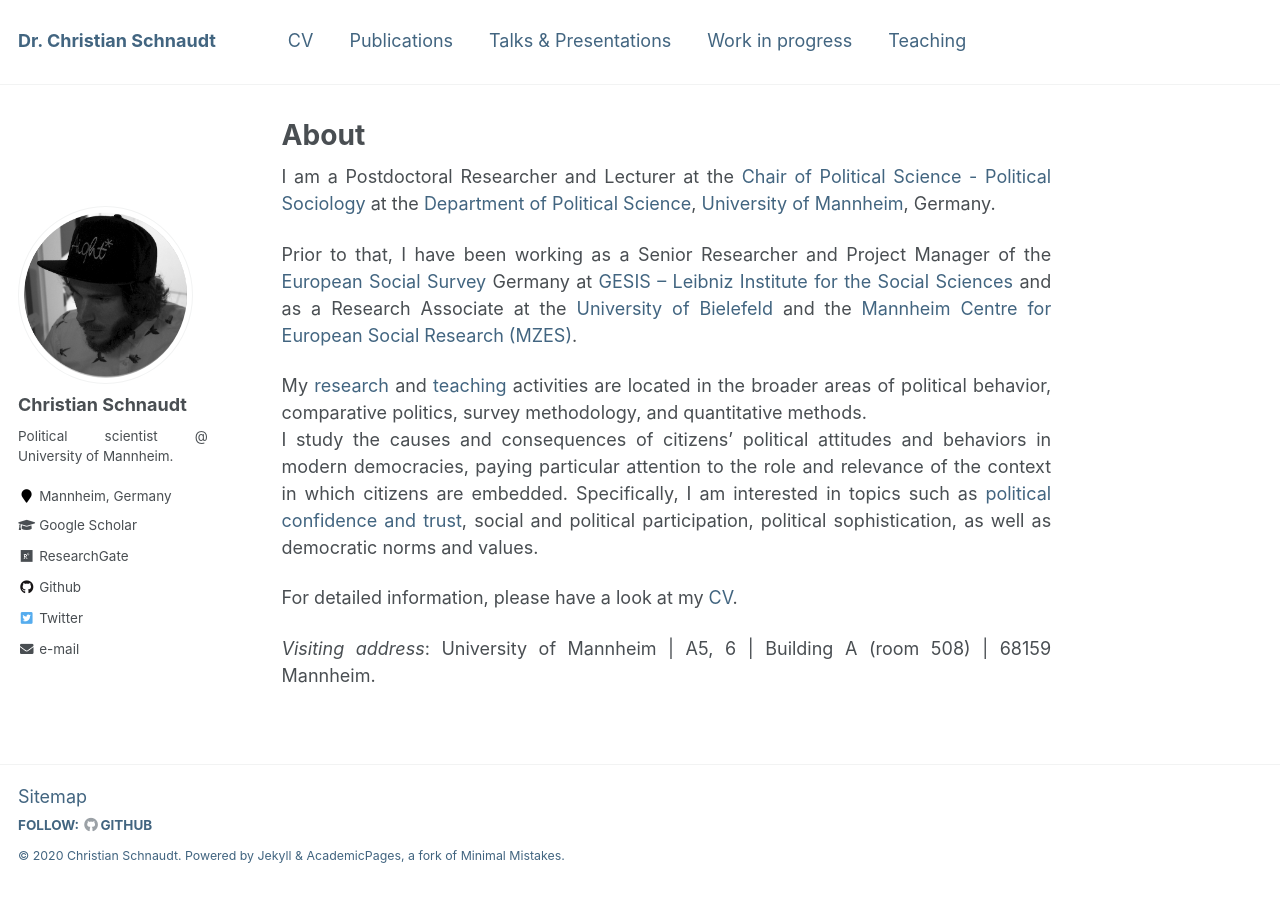
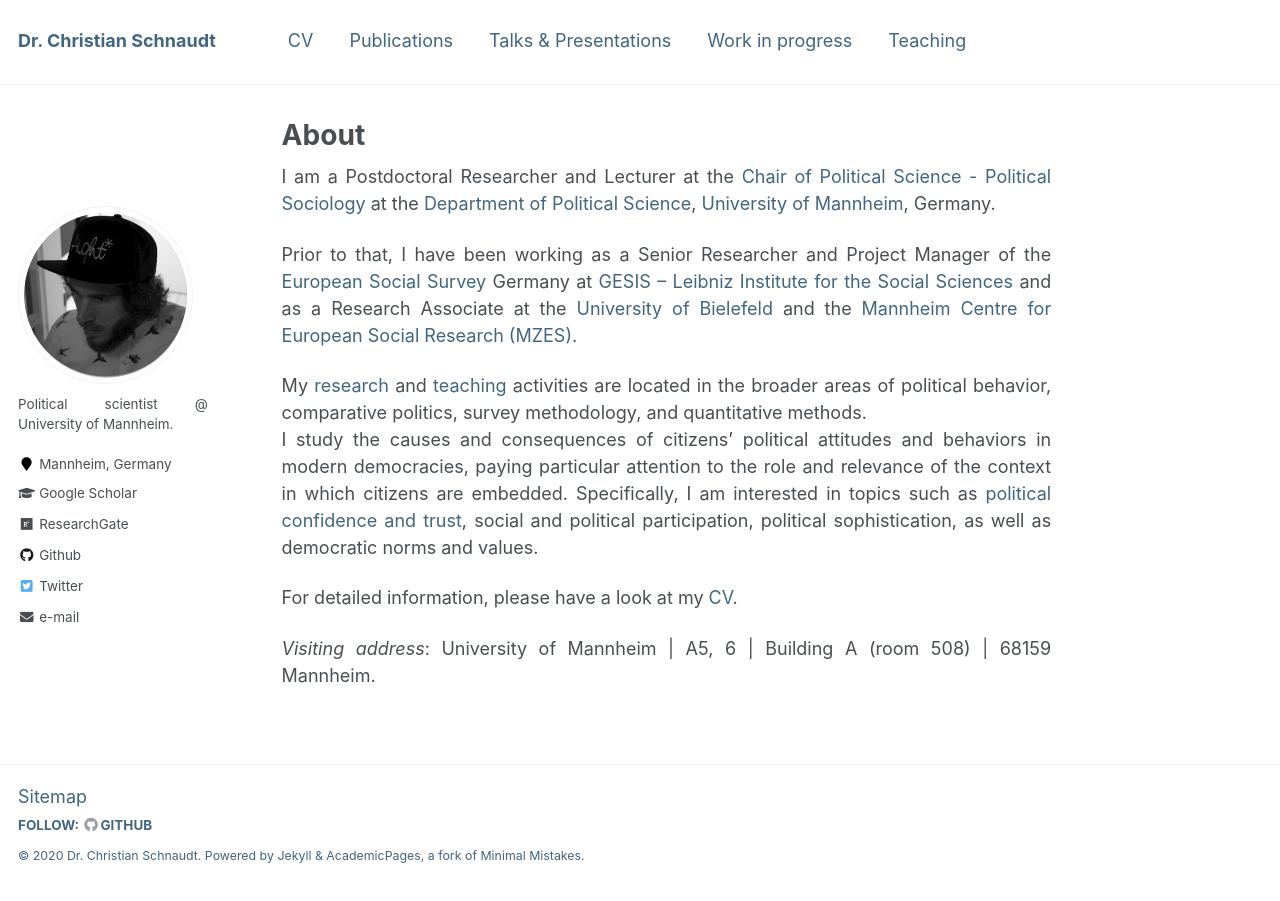
Before and after one commit to cschnaudt/cschnaudt.github.io, a Jekyll site: the page built from _pages/about.md, in a window 1280 px wide. Built offline with Jekyll 4.4.1, drawn with Linux system fonts in a browser that asks for light colours.

Commit message:
Update _config.yml

```diff
--- a/_config.yml
+++ b/_config.yml
@@ -9,7 +9,7 @@
 locale                   : "en-US"
 title                    : "Dr. Christian Schnaudt"
 title_separator          : "-"
-name                     : &name "Christian Schnaudt"
+name                     : &name "Dr. Christian Schnaudt"
 description              : &description "personal description"
 url                      : https://cschnaudt.github.io # the base hostname & protocol for your site e.g. "https://mmistakes.github.io"
 baseurl                  : "" # the subpath of your site, e.g. "/blog"
@@ -80,7 +80,7 @@ analytics:
 
 # Site Author
 author:
-  name             : "Christian Schnaudt"
+  name             : ""
   avatar           : "profile1.png"
   bio              : "Political scientist @ University of Mannheim."
   location         : "Mannheim, Germany"
```
